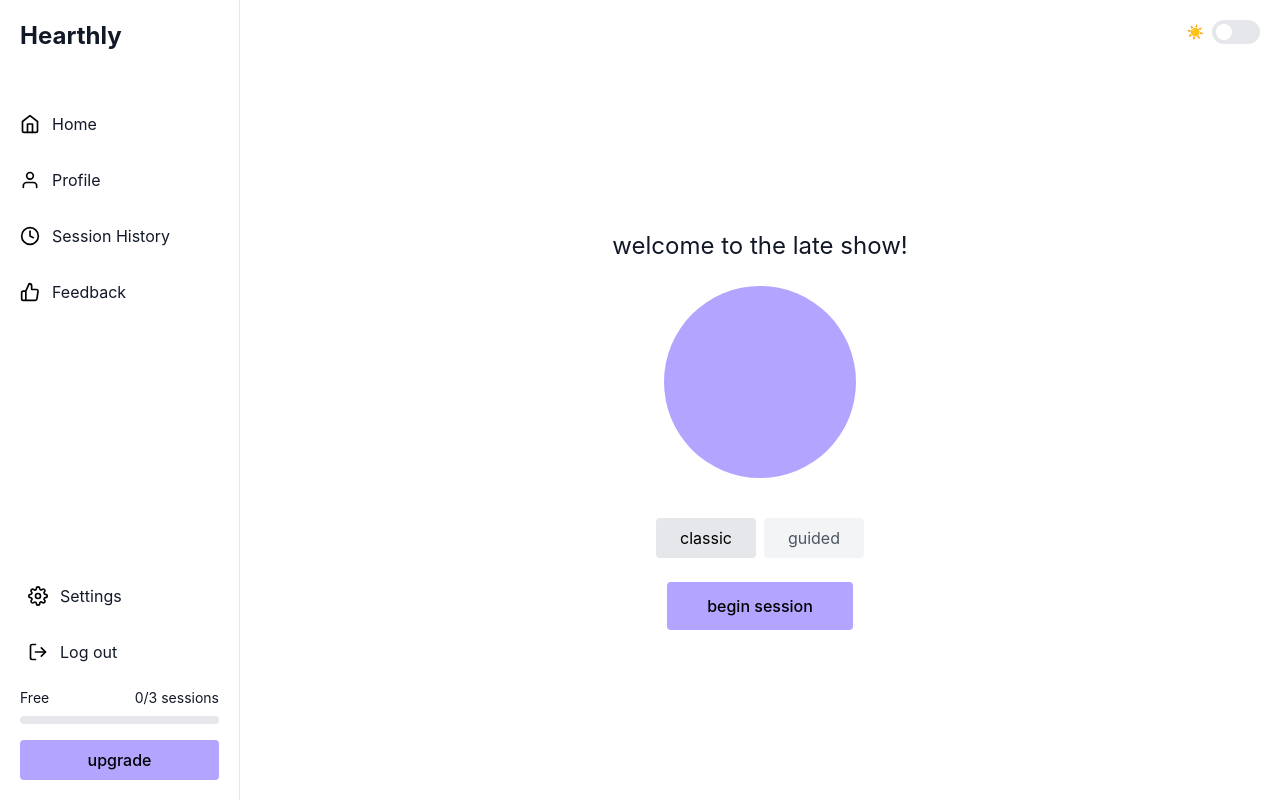
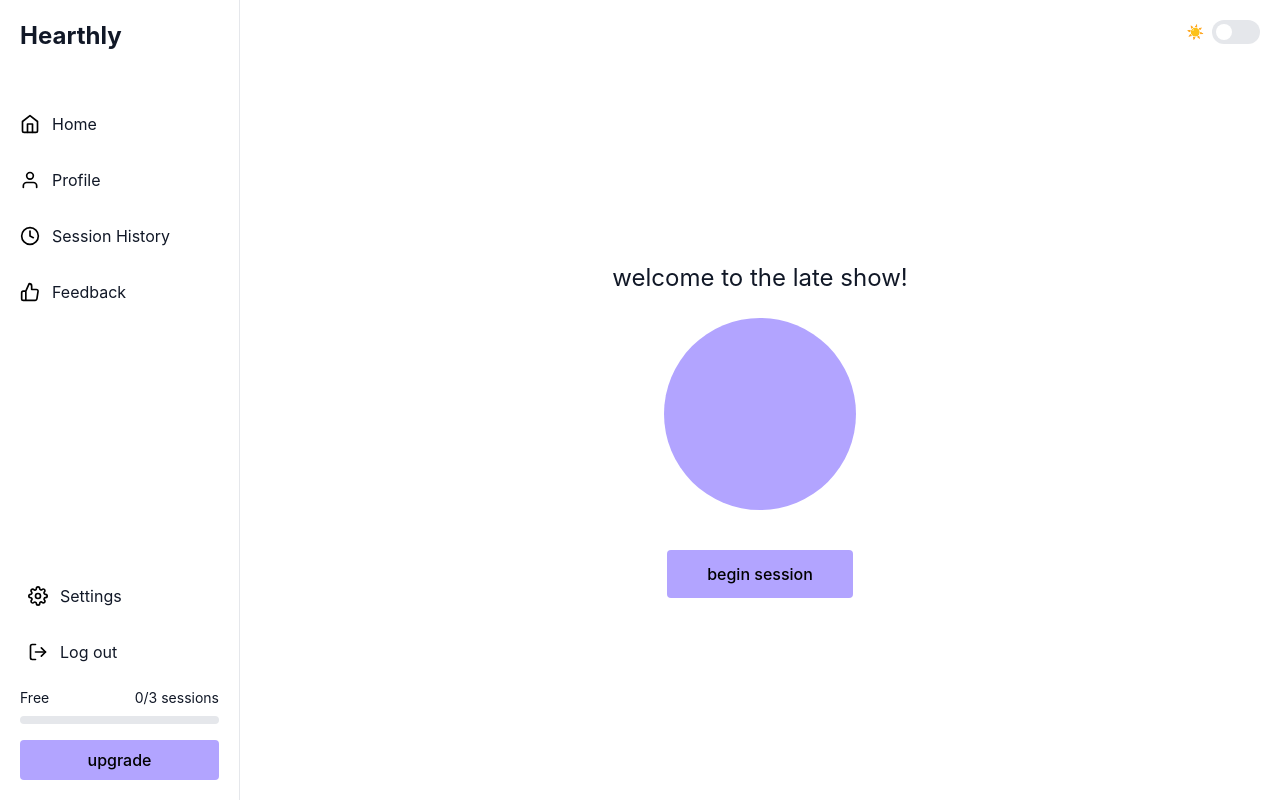
Before and after one commit to sparsh0006/Hearthly, a Next.js app: page / in a window 1280 px wide. Built offline with nearby package versions, Linux system fonts and the light colour scheme.

Commit message:
feat: added new audio effect

```diff
--- a/src/components/session/CloudyCircle.tsx
+++ b/src/components/session/CloudyCircle.tsx
@@ -120,8 +120,24 @@ const getRandomAnimationVariant = (): AnimationVariant => {
   // Edge color
   const edgeColor = isDarkMode ? "#0a0a0a" : "#c0e0ff";
 
+  // Pulsing animation for when isActive is true
+  const containerVariants = {
+    idle: {
+      scale: 1,
+    },
+    active: {
+      scale: [1, 1.05, 1, 0.97, 1],
+      transition: {
+        duration: 1.5,
+        repeat: Infinity,
+        repeatType: "loop" as "loop",
+        ease: "easeInOut"
+      }
+    }
+  };
+
   return (
-    <div
+    <motion.div
       style={{
         width: "200px",
         height: "200px",
@@ -130,6 +146,8 @@ const getRandomAnimationVariant = (): AnimationVariant => {
         position: "relative",
         background: bgColor,
       }}
+      variants={containerVariants}
+      animate={isActive ? "active" : "idle"}
     >
       {/* Base gradient */}
       <div
@@ -357,7 +375,7 @@ const getRandomAnimationVariant = (): AnimationVariant => {
           style={{ opacity: 0.6 }}
         />
       </motion.svg>
-    </div>
+    </motion.div>
   );
 };
 
--- a/src/pages/_app.tsx
+++ b/src/pages/_app.tsx
@@ -7,7 +7,7 @@ function MyApp({ Component, pageProps }: AppProps) {
   return (
     <ThemeProvider>
         <Head>
-          <title>calmi - meditation app</title>
+          <title>Hearthly - your emotional companion</title>
           <meta name="description" content="A simple meditation app" />
           <link rel="icon" href="/favicon.ico" />
         </Head>
--- a/src/pages/index.tsx
+++ b/src/pages/index.tsx
@@ -10,15 +10,6 @@ const HomePage: React.FC = () => {
 
         <div className="bg-calmi-orange w-48 h-48 rounded-full mb-10"></div>
 
-        <div className="flex space-x-2 mb-6">
-          <button className="px-6 py-2 bg-gray-200 rounded text-black">
-            classic
-          </button>
-          <button className="px-6 py-2 bg-gray-100 rounded text-gray-600">
-            guided
-          </button>
-        </div>
-
         <Link href="/session" passHref>
           <button className="px-10 py-3 bg-calmi-orange rounded text-black font-medium">
             begin session
```
